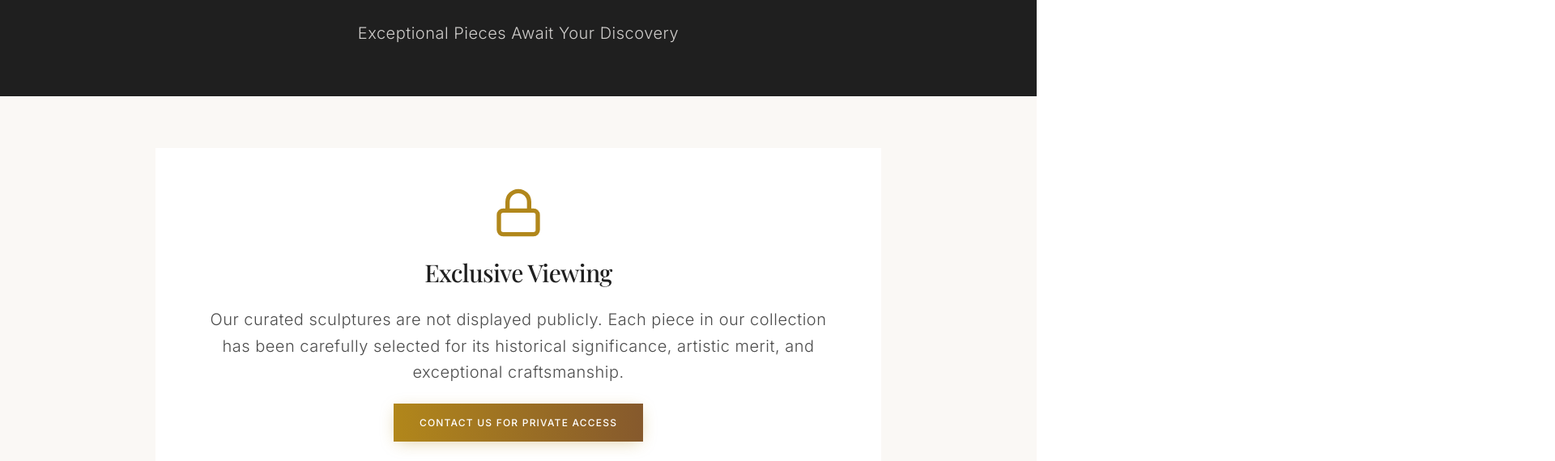
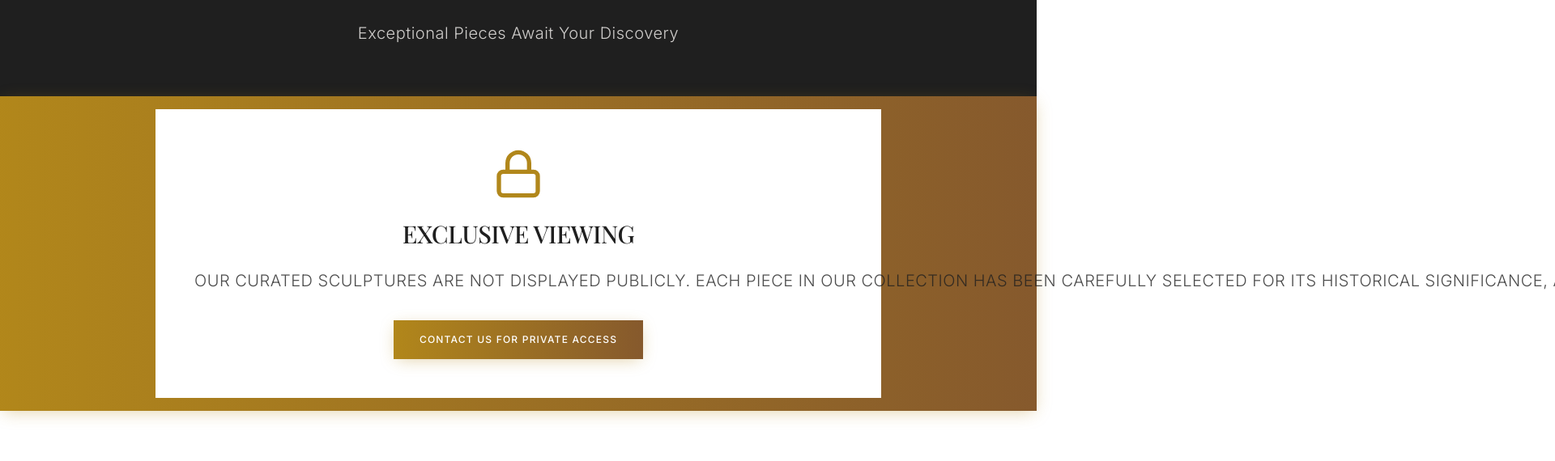
Before and after one commit to bikisagar/aurelia-artistry-web, a React (Vite) app: page /gallery in a window 1280 px wide. Shown: the part 197-767 px from the top of the page at 81% size, 1920 px wide, since content can reach past the window. Built offline with nearby package versions, Linux system fonts and the light colour scheme; the HTML template or start-up script is replaced by a standard one.

Commit message:
Visual edit in Lovable
Edited UI in Lovable

```diff
--- a/src/pages/Gallery.tsx
+++ b/src/pages/Gallery.tsx
@@ -28,7 +28,7 @@ const Gallery = () => {
       </section>
 
       {/* Exclusive Notice */}
-      <section className="py-16 bg-luxury-cream">
+      <section className="btn-primary whitespace-nowrap w-full max-w-xs mx-auto md:w-auto md:max-w-none md:mx-0\n">
         <div className="container mx-auto px-6">
           <div className="max-w-4xl mx-auto text-center">
             <div className="bg-white luxury-card p-12">
@@ -39,7 +39,7 @@ const Gallery = () => {
               <p className="body-lg text-luxury-charcoal/80 mb-8 leading-relaxed">
                 {content.gallery.notice.description}
               </p>
-              <Link to="/contact" className="btn-primary whitespace-nowrap mt-4 md:mt-0">
+              <Link to="/contact" className="btn-primary block whitespace-nowrap w-full max-w-xs mx-auto md:inline-flex md:w-auto md:max-w-none md:mx-0\n">
                 {content.gallery.notice.cta}
               </Link>
             </div>
```
